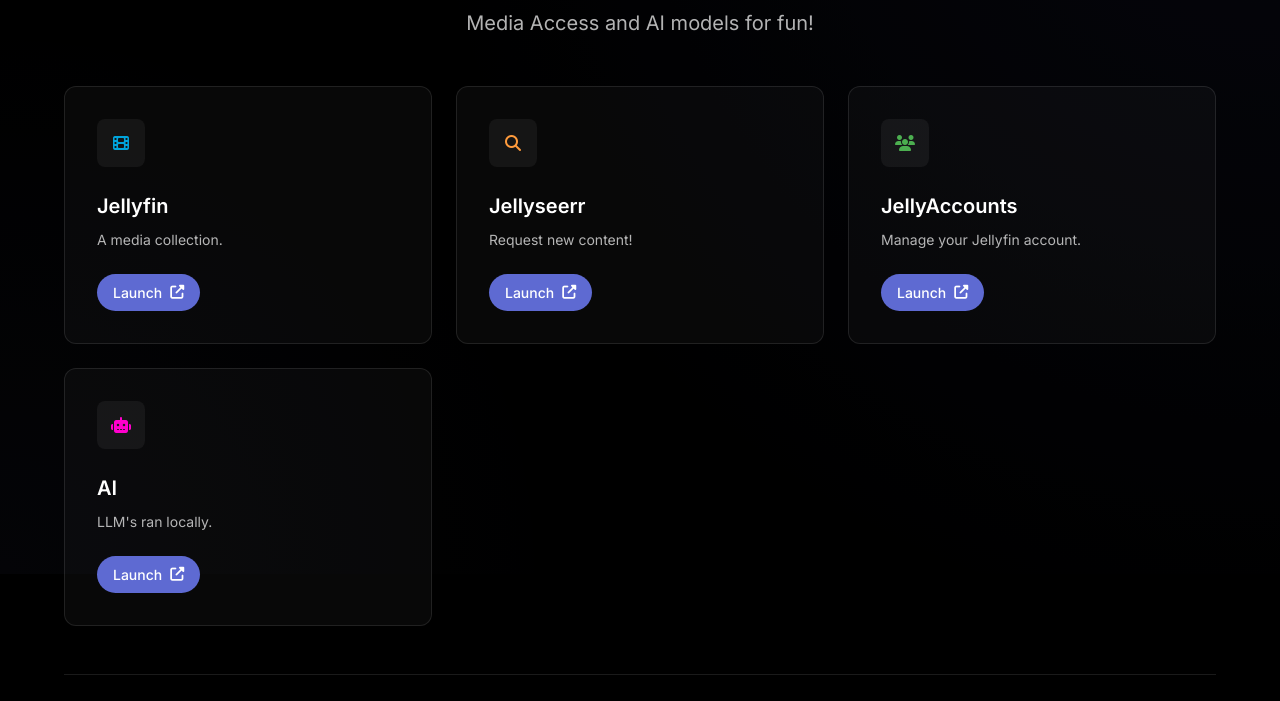
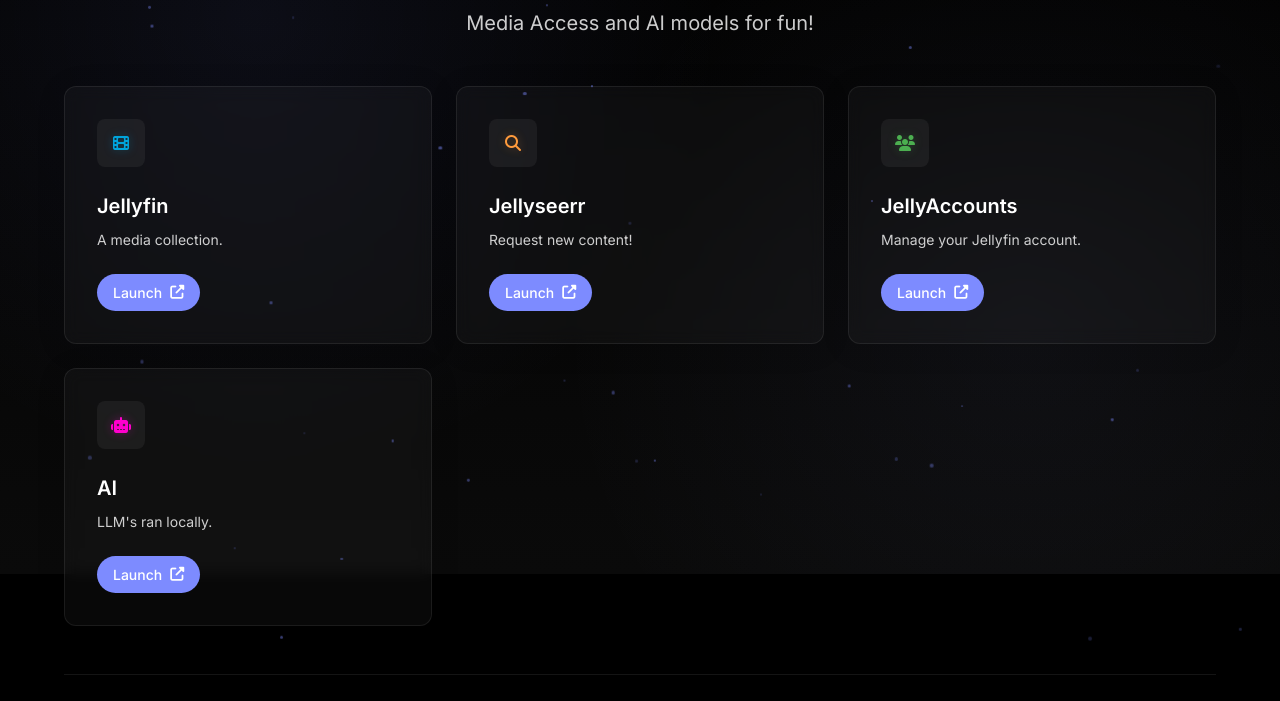
Before and after one commit to sombreserotonin/warminds.net, a plain HTML site: page index.html in a window 1280 px wide. Shown: the part 226-927 px from the top of the page. Drawn offline with Linux system fonts and the light colour scheme.

Commit message:
Visual Revamp!
OLED-friendly dark theme
Interactive particle background effects
Dynamic lighting that follows cursor movement
3D card transforms on hover
Smooth animations and transitions
Enhanced visual hierarchy and contrast

```diff
--- a/script.js
+++ b/script.js
@@ -3,6 +3,9 @@ document.addEventListener('DOMContentLoaded', () => {
     initializeUI();
     addCardHoverEffects();
     addParallaxEffect();
+    addParticleEffects();
+    addDynamicLighting();
+    addSmoothScrolling();
 });
 
 // Initialize UI elements and animations
@@ -66,7 +69,7 @@ function addCardHoverEffects() {
     });
 }
 
-// Add a subtle parallax effect to the background
+// Enhanced parallax effect with depth
 function addParallaxEffect() {
     const backgroundGradient = document.querySelector('.background-gradient');
 
@@ -75,9 +78,78 @@ function addParallaxEffect() {
             const x = e.clientX / window.innerWidth;
             const y = e.clientY / window.innerHeight;
 
-            backgroundGradient.style.transform = `translate(${x * 10}px, ${y * 10}px)`;
+            backgroundGradient.style.transform = `
+                translate(${x * 20 - 10}px, ${y * 20 - 10}px)
+                scale(1.02)
+            `;
         });
     }
+}
+
+// Add interactive particle effects
+function addParticleEffects() {
+    const container = document.querySelector('.container');
+    if (!container) return;
+
+    const particleCount = window.innerWidth < 768 ? 30 : 50;
+
+    for (let i = 0; i < particleCount; i++) {
+        const particle = document.createElement('div');
+        particle.className = 'particle';
+
+        // Random properties
+        const size = Math.random() * 3 + 1;
+        const posX = Math.random() * 100;
+        const posY = Math.random() * 100;
+        const opacity = Math.random() * 0.4 + 0.1;
+        const duration = Math.random() * 20 + 10;
+
+        particle.style.cssText = `
+            width: ${size}px;
+            height: ${size}px;
+            left: ${posX}%;
+            top: ${posY}%;
+            opacity: ${opacity};
+            animation-duration: ${duration}s;
+            background: var(--accent-primary);
+        `;
+
+        container.appendChild(particle);
+    }
+}
+
+// Add dynamic lighting effects
+function addDynamicLighting() {
+    const cards = document.querySelectorAll('.service-card');
+    if (!cards.length) return;
+
+    cards.forEach(card => {
+        card.addEventListener('mousemove', (e) => {
+            const rect = card.getBoundingClientRect();
+            const x = e.clientX - rect.left;
+            const y = e.clientY - rect.top;
+
+            card.style.setProperty('--mouse-x', `${x}px`);
+            card.style.setProperty('--mouse-y', `${y}px`);
+        });
+    });
+}
+
+// Smooth scrolling for anchor links
+function addSmoothScrolling() {
+    document.querySelectorAll('a[href^="#"]').forEach(anchor => {
+        anchor.addEventListener('click', function(e) {
+            e.preventDefault();
+
+            const target = document.querySelector(this.getAttribute('href'));
+            if (target) {
+                target.scrollIntoView({
+                    behavior: 'smooth',
+                    block: 'start'
+                });
+            }
+        });
+    });
 }
 
 // Animate elements when they come into view
--- a/styles.css
+++ b/styles.css
@@ -1,20 +1,21 @@
 /* Linear-inspired Design System */
 :root {
-    /* Colors */
+    /* Colors - OLED Optimized */
     --background: #000000;
-    --background-secondary: #101010;
-    --background-tertiary: #1a1a1a;
+    --background-secondary: #0a0a0a;
+    --background-tertiary: #121212;
     --text-primary: #ffffff;
-    --text-secondary: rgba(255, 255, 255, 0.7);
-    --text-tertiary: rgba(255, 255, 255, 0.5);
-    --accent-primary: #5e6ad2;
-    --accent-secondary: #8a94f0;
-    --accent-gradient: linear-gradient(90deg, #5e6ad2, #8a94f0);
-    --border-color: rgba(255, 255, 255, 0.1);
+    --text-secondary: rgba(255, 255, 255, 0.8);
+    --text-tertiary: rgba(255, 255, 255, 0.6);
+    --accent-primary: #7d8bff;
+    --accent-secondary: #a6b0ff;
+    --accent-gradient: linear-gradient(135deg, #7d8bff, #a6b0ff);
+    --border-color: rgba(255, 255, 255, 0.08);
     --card-background: rgba(255, 255, 255, 0.03);
-    --card-hover: rgba(255, 255, 255, 0.05);
-    --card-active: rgba(255, 255, 255, 0.07);
-    --shadow-color: rgba(0, 0, 0, 0.5);
+    --card-hover: rgba(255, 255, 255, 0.08);
+    --card-active: rgba(255, 255, 255, 0.12);
+    --shadow-color: rgba(0, 0, 0, 0.7);
+    --glow-color: rgba(125, 139, 255, 0.15);
 
     /* Typography */
     --font-sans: 'Inter', -apple-system, BlinkMacSystemFont, 'Segoe UI', Roboto, Oxygen, Ubuntu, Cantarell, 'Open Sans', 'Helvetica Neue', sans-serif;
@@ -46,6 +47,27 @@
     margin: 0;
     padding: 0;
     box-sizing: border-box;
+}
+
+/* Particle Effects */
+.particle {
+    position: absolute;
+    border-radius: 50%;
+    pointer-events: none;
+    animation: float linear infinite;
+    z-index: 0;
+}
+
+@keyframes float {
+    0% {
+        transform: translateY(0) translateX(0);
+    }
+    50% {
+        transform: translateY(-100px) translateX(20px);
+    }
+    100% {
+        transform: translateY(0) translateX(0);
+    }
 }
 
 html {
@@ -88,9 +110,12 @@ body {
     width: 100%;
     height: 100%;
     z-index: -1;
-    background: radial-gradient(circle at top right, rgba(94, 106, 210, 0.1), transparent 60%),
-                radial-gradient(circle at bottom left, rgba(138, 148, 240, 0.05), transparent 40%);
-    opacity: 0.6;
+    background:
+        radial-gradient(circle at 20% 30%, rgba(125, 139, 255, 0.08), transparent 40%),
+        radial-gradient(circle at 80% 70%, rgba(166, 176, 255, 0.05), transparent 40%),
+        linear-gradient(to bottom, #000000, #0a0a0a);
+    opacity: 1;
+    transition: transform 0.5s cubic-bezier(0.17, 0.67, 0.83, 0.67);
 }
 
 /* Container */
@@ -185,14 +210,41 @@ main {
     background: var(--card-background);
     border: 1px solid var(--border-color);
     overflow: hidden;
-    transition: transform var(--transition-normal), background-color var(--transition-normal), opacity var(--transition-normal);
+    transition: all 0.4s cubic-bezier(0.25, 0.46, 0.45, 0.94);
     opacity: 0;
     transform: translateY(20px);
+    backdrop-filter: blur(8px);
+    box-shadow: 0 4px 30px rgba(0, 0, 0, 0.1);
+    transform-style: preserve-3d;
+    perspective: 1000px;
+}
+
+.service-card::before {
+    content: '';
+    position: absolute;
+    top: 0;
+    left: 0;
+    right: 0;
+    bottom: 0;
+    background: radial-gradient(
+        circle at var(--mouse-x, 100px) var(--mouse-y, 100px),
+        rgba(125, 139, 255, 0.1),
+        transparent 60%
+    );
+    opacity: 0;
+    transition: opacity 0.3s ease;
+    pointer-events: none;
+}
+
+.service-card:hover::before {
+    opacity: 1;
 }
 
 .service-card:hover {
-    transform: translateY(-4px);
+    transform: translateY(-8px) rotateX(5deg) rotateY(5deg);
     background: var(--card-hover);
+    box-shadow: 0 8px 32px var(--glow-color);
+    border-color: rgba(125, 139, 255, 0.2);
 }
 
 .card-content {
@@ -215,18 +267,22 @@ main {
 
 .service-card[data-service="jellyfin"] .service-icon {
     color: #00a4dc;
+    text-shadow: 0 0 10px rgba(0, 164, 220, 0.3);
 }
 
 .service-card[data-service="jellyseerr"] .service-icon {
     color: #ff9b3c;
+    text-shadow: 0 0 10px rgba(255, 155, 60, 0.3);
 }
 
 .service-card[data-service="jellyaccounts"] .service-icon {
     color: #4caf50;
+    text-shadow: 0 0 10px rgba(76, 175, 80, 0.3);
 }
 
 .service-card[data-service="ai"] .service-icon {
     color: #ff00cc;
+    text-shadow: 0 0 10px rgba(255, 0, 204, 0.3);
 }
 
 .service-card h2 {
```
